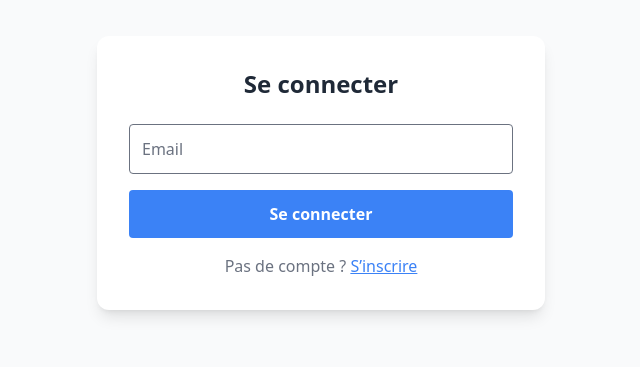
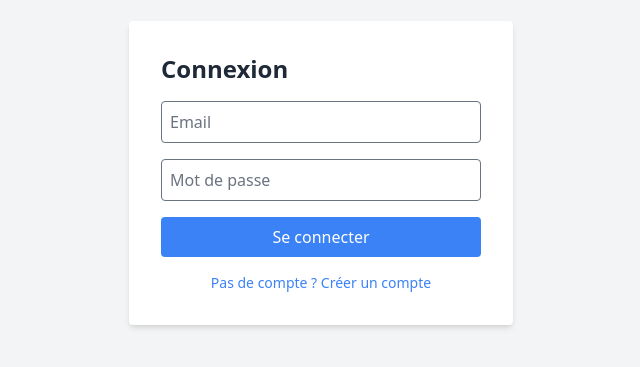
Before and after one commit to ilyesbelahsen/Projet-Chat, a React (Vite) app in the folder frontend/: page /login in a window 1280 px wide. Shown: the part 227-594 px from the top of the page, without its empty margins (319-959 px from the left). Built offline with nearby package versions, Linux system fonts and the light colour scheme.

Commit message:
login/logout cablé

```diff
--- a/frontend/src/App.tsx
+++ b/frontend/src/App.tsx
@@ -4,7 +4,7 @@ import HomePage from "./pages/HomePage";
 import MyRooms from "./pages/MyRooms";
 import RoomChat from "./pages/RoomChat";
 import ChatGeneral from "./pages/ChatGeneral";
-import Login from "./pages/Login";
+import LoginPage from "./pages/Login";
 import type { JSX } from "react";
 import { AuthProvider } from "./context/AuthProvider";
 
@@ -19,7 +19,7 @@ function App() {
     <AuthProvider>
       <BrowserRouter>
         <Routes>
-          <Route path="/login" element={<Login />} />
+          <Route path="/login" element={<LoginPage />} />
           <Route
             path="/"
             element={
--- a/frontend/src/components/Header.tsx
+++ b/frontend/src/components/Header.tsx
@@ -1,5 +1,5 @@
 import React from "react";
-import { User as UserIcon } from "lucide-react";
+import { User as UserIcon, LogOut } from "lucide-react";
 import { useNavigate } from "react-router-dom";
 import { useAuth } from "../context/useAuth";
 
@@ -7,9 +7,14 @@ const Header: React.FC = () => {
   const { user, logout } = useAuth();
   const navigate = useNavigate();
 
+  const handleLogout = () => {
+    logout();
+    navigate("/login", { replace: true });
+  };
+
   return (
     <header className="w-full p-4 bg-white shadow flex justify-between items-center">
-      {/* Logo / Titre */}
+      {/* Logo */}
       <h1
         className="font-bold text-xl cursor-pointer"
         onClick={() => navigate("/")}
@@ -17,18 +22,17 @@ const Header: React.FC = () => {
         Cloud Chat
       </h1>
 
-      {/* Auth / Utilisateur */}
+      {/* Auth */}
       {user ? (
         <div className="flex items-center gap-4">
+          <UserIcon className="w-6 h-6 text-gray-600" />
           <span className="font-medium">{user.username}</span>
-          <UserIcon className="w-6 h-6 text-gray-600" />
+
           <button
-            onClick={() => {
-              logout();
-              navigate("/login");
-            }}
-            className="px-3 py-1 bg-red-500 text-white rounded hover:bg-red-600"
+            onClick={handleLogout}
+            className="flex items-center gap-2 px-3 py-1 bg-red-500 text-white rounded hover:bg-red-600 transition"
           >
+            <LogOut className="w-4 h-4" />
             Déconnexion
           </button>
         </div>
--- a/frontend/src/context/AuthProvider.tsx
+++ b/frontend/src/context/AuthProvider.tsx
@@ -1,47 +1,48 @@
 import React, { createContext, useState, useEffect, type JSX } from "react";
+import type { User } from "../types/chat";
 
-// Définition du type User
-export interface User {
-  id: string;
-  username: string;
-  email: string;
-}
-
-// Définition du contexte
 export interface AuthContextType {
   user: User | null;
-  login: (user: User) => void;
+  token: string | null;
+  login: (user: User, token: string) => void;
   logout: () => void;
 }
 
-// Création du contexte
 const AuthContext = createContext<AuthContextType | undefined>(undefined);
 
-// Provider
 export const AuthProvider: React.FC<{
   children: JSX.Element | JSX.Element[];
 }> = ({ children }) => {
   const [user, setUser] = useState<User | null>(null);
+  const [token, setToken] = useState<string | null>(null);
 
-  const login = (userData: User) => {
+  const login = (userData: User, tokenData: string) => {
     setUser(userData);
+    setToken(tokenData);
     localStorage.setItem("user", JSON.stringify(userData));
+    localStorage.setItem("token", tokenData);
   };
 
   const logout = () => {
     setUser(null);
+    setToken(null);
     localStorage.removeItem("user");
+    localStorage.removeItem("token");
   };
 
-  // Charger user depuis localStorage au démarrage
+  // Charger user et token depuis localStorage au démarrage
   useEffect(() => {
     const storedUser = localStorage.getItem("user");
-    // eslint-disable-next-line react-hooks/set-state-in-effect
-    if (storedUser) setUser(JSON.parse(storedUser));
+    const storedToken = localStorage.getItem("token");
+    if (storedUser && storedToken) {
+      // eslint-disable-next-line react-hooks/set-state-in-effect
+      setUser(JSON.parse(storedUser));
+      setToken(storedToken);
+    }
   }, []);
 
   return (
-    <AuthContext.Provider value={{ user, login, logout }}>
+    <AuthContext.Provider value={{ user, token, login, logout }}>
       {children}
     </AuthContext.Provider>
   );
--- a/frontend/src/pages/Login.tsx
+++ b/frontend/src/pages/Login.tsx
@@ -1,66 +1,102 @@
 import React, { useState } from "react";
 import { useNavigate } from "react-router-dom";
 import { useAuth } from "../context/useAuth";
+import { authService } from "../services/authService";
 
-const Login: React.FC = () => {
-  const [username, setUsername] = useState("");
-  const [email, setEmail] = useState("");
-  const [mode, setMode] = useState<"login" | "signup">("login");
+const LoginPage: React.FC = () => {
   const { login } = useAuth();
   const navigate = useNavigate();
 
-  const handleSubmit = (e: React.FormEvent) => {
+  const [isSignup, setIsSignup] = useState(false);
+
+  const [username, setUsername] = useState("");
+  const [email, setEmail] = useState("");
+  const [password, setPassword] = useState("");
+  const [error, setError] = useState("");
+
+  const handleSubmit = async (e: React.FormEvent<HTMLFormElement>) => {
     e.preventDefault();
-    // Frontend only : on simule l'authentification
-    const fakeUser = { id: crypto.randomUUID(), username, email };
-    login(fakeUser);
-    navigate("/"); // Redirige vers home après login
+    setError("");
+
+    try {
+      const res = isSignup
+        ? await authService.signup(username, email, password)
+        : await authService.login(email, password);
+
+      login(res.user, res.token);
+      navigate("/");
+    } catch (err) {
+      if (err instanceof Error) {
+        setError(err.message);
+      } else {
+        setError("Une erreur inconnue est survenue");
+      }
+    }
   };
 
   return (
-    <div className="min-h-screen flex items-center justify-center bg-gray-50">
-      <div className="bg-white p-8 rounded-xl shadow-lg w-full max-w-md">
-        <h1 className="text-2xl font-bold mb-6 text-center">
-          {mode === "login" ? "Se connecter" : "S’inscrire"}
-        </h1>
-        <form onSubmit={handleSubmit} className="space-y-4">
-          {mode === "signup" && (
+    <div className="flex items-center justify-center min-h-screen bg-gray-100">
+      <form
+        onSubmit={handleSubmit}
+        className="bg-white p-8 rounded shadow-md w-full max-w-sm"
+      >
+        <h2 className="text-2xl font-bold mb-4">
+          {isSignup ? "Créer un compte" : "Connexion"}
+        </h2>
+
+        {error && <p className="text-red-500 mb-4">{error}</p>}
+
+        {isSignup && (
           <input
             type="text"
             placeholder="Nom d'utilisateur"
-              className="w-full p-3 border rounded"
             value={username}
             onChange={(e) => setUsername(e.target.value)}
+            className="w-full p-2 mb-4 border rounded"
             required
           />
         )}
+
         <input
           type="email"
           placeholder="Email"
-            className="w-full p-3 border rounded"
           value={email}
           onChange={(e) => setEmail(e.target.value)}
+          className="w-full p-2 mb-4 border rounded"
           required
         />
+
+        <input
+          type="password"
+          placeholder="Mot de passe"
+          value={password}
+          onChange={(e) => setPassword(e.target.value)}
+          className="w-full p-2 mb-4 border rounded"
+          required
+        />
+
         <button
           type="submit"
-            className="w-full bg-blue-500 hover:bg-blue-600 text-white font-bold py-3 rounded"
+          className={`w-full p-2 rounded text-white ${
+            isSignup
+              ? "bg-green-500 hover:bg-green-600"
+              : "bg-blue-500 hover:bg-blue-600"
+          }`}
         >
-            {mode === "login" ? "Se connecter" : "S’inscrire"}
+          {isSignup ? "Créer un compte" : "Se connecter"}
         </button>
+
+        <p
+          className="text-sm text-center mt-4 text-blue-500 cursor-pointer"
+          onClick={() => setIsSignup(!isSignup)}
+        >
+          {isSignup
+            ? "Déjà un compte ? Se connecter"
+            : "Pas de compte ? Créer un compte"}
+        </p>
       </form>
-        <p className="mt-4 text-center text-gray-500">
-          {mode === "login" ? "Pas de compte ?" : "Déjà un compte ?"}{" "}
-          <button
-            className="text-blue-500 underline"
-            onClick={() => setMode(mode === "login" ? "signup" : "login")}
-          >
-            {mode === "login" ? "S’inscrire" : "Se connecter"}
-          </button>
-        </p>
-      </div>
     </div>
   );
 };
 
-export default Login;
+export default LoginPage;
--- /dev/null
+++ b/frontend/src/services/authService.ts
@@ -0,0 +1,40 @@
+import type { User } from "../types/user";
+
+const API_URL = "http://localhost:3000";
+
+interface AuthResponse {
+  user: User;
+  token: string;
+}
+
+export const authService = {
+  async signup(
+    username: string,
+    email: string,
+    password: string
+  ): Promise<AuthResponse> {
+    const res = await fetch(`${API_URL}/auth/signup`, {
+      method: "POST",
+      headers: { "Content-Type": "application/json" },
+      body: JSON.stringify({ username, email, password }),
+    });
+    if (!res.ok) {
+      const err = await res.json();
+      throw new Error(err.message || "Erreur lors de l'inscription");
+    }
+    return res.json();
+  },
+
+  async login(email: string, password: string): Promise<AuthResponse> {
+    const res = await fetch(`${API_URL}/auth/login`, {
+      method: "POST",
+      headers: { "Content-Type": "application/json" },
+      body: JSON.stringify({ email, password }),
+    });
+    if (!res.ok) {
+      const err = await res.json();
+      throw new Error(err.message || "Erreur lors de la connexion");
+    }
+    return res.json();
+  },
+};
--- /dev/null
+++ b/frontend/src/types/user.ts
@@ -0,0 +1,5 @@
+export interface User {
+  id: string;
+  username: string;
+  email: string;
+}
```
Lines whose indentation alone changed are shown as unchanged.
